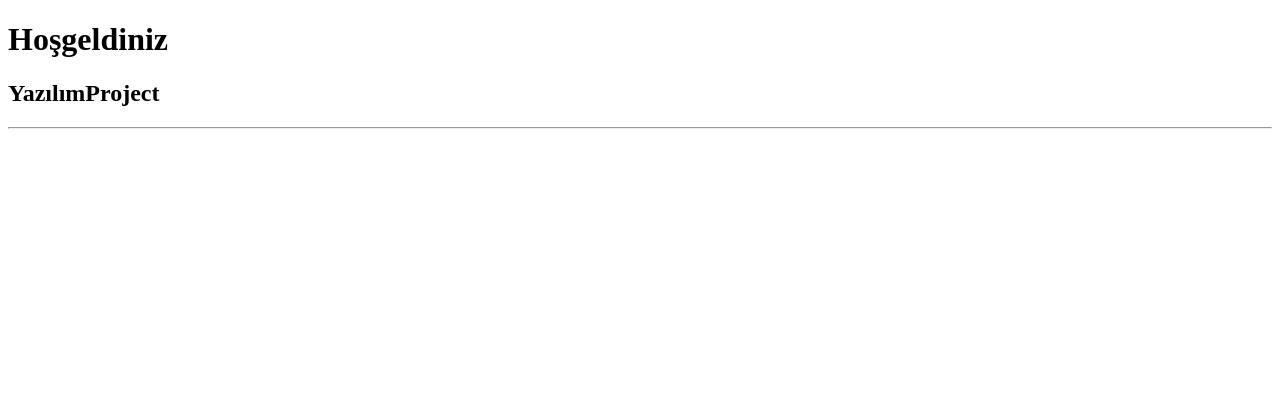
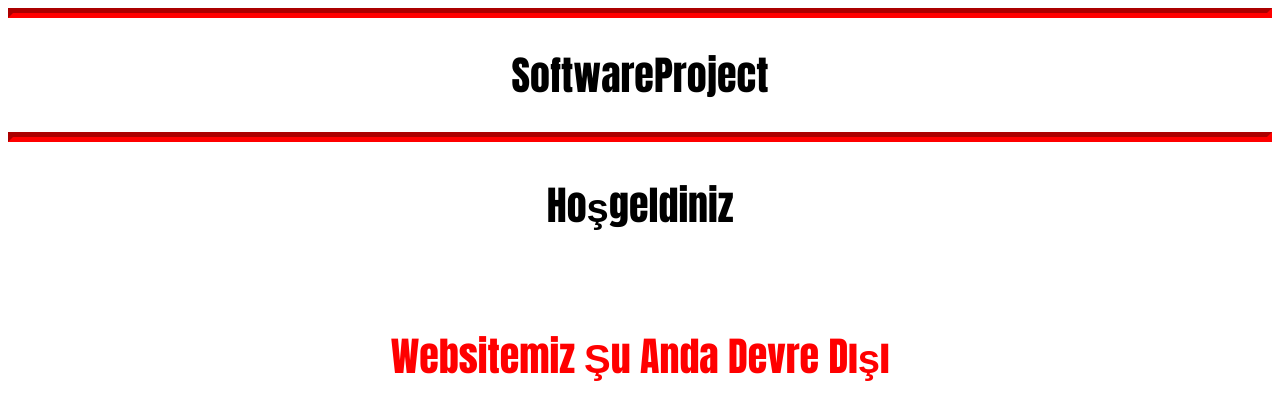
Before and after one commit to YazilimProject/YazilimProject, a plain HTML site: page docs/index.html in a window 1280 px wide. Drawn offline with Linux system fonts and the light colour scheme.

Commit message:
Update index.html

```diff
--- a/docs/index.html
+++ b/docs/index.html
@@ -1,16 +1,42 @@
 <!DOCTYPE html>
-<html lang="tr">
+<html lang="en">
 <head>
     <meta charset="UTF-8">
     <meta name="viewport" content="width=device-width, initial-scale=1.0">
-    <title>YazılımProject</title>
+    <title>SoftwareProject | YazılımProject</title>
+    <style>
+h1 {
+    font-family: Impact, Haettenschweiler, 'Arial Narrow Bold', sans-serif;
+    font-size: 40px;
+    text-align: center;
+
+}
+h2 {
+    font-family: Impact, Haettenschweiler, 'Arial Narrow Bold', sans-serif;
+    font-size: 40px;
+    text-align: center;
+
+}
+h3 {
+    font-family: Impact, Haettenschweiler, 'Arial Narrow Bold', sans-serif;
+    font-size: 40px;
+    text-align: center;
+    color: red;
+
+}
+hr {
+    border-color: red;
+    border-width: 5px;
+}
+    </style>
 </head>
 <body>
-    <h1>Hoşgeldiniz</h1>
-<h2>YazılımProject</h2>
-<hr>
-
-
+    <hr>
+    <h1>SoftwareProject</h1>
+    <hr>
+    <h2>Hoşgeldiniz</h2>
+    <br>
+    <h3>Websitemiz Şu Anda Devre Dışı</h3>
 
 </body>
 </html>
```
